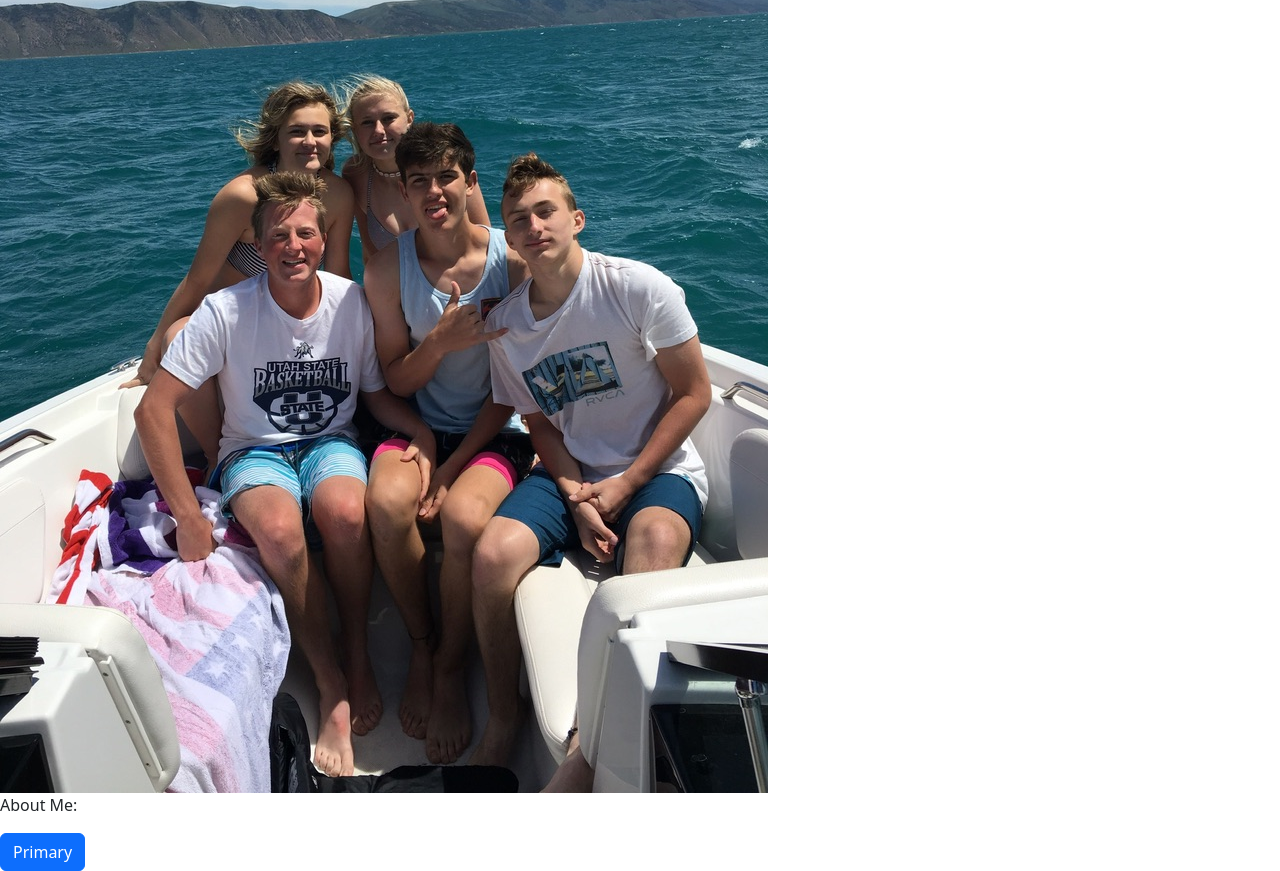
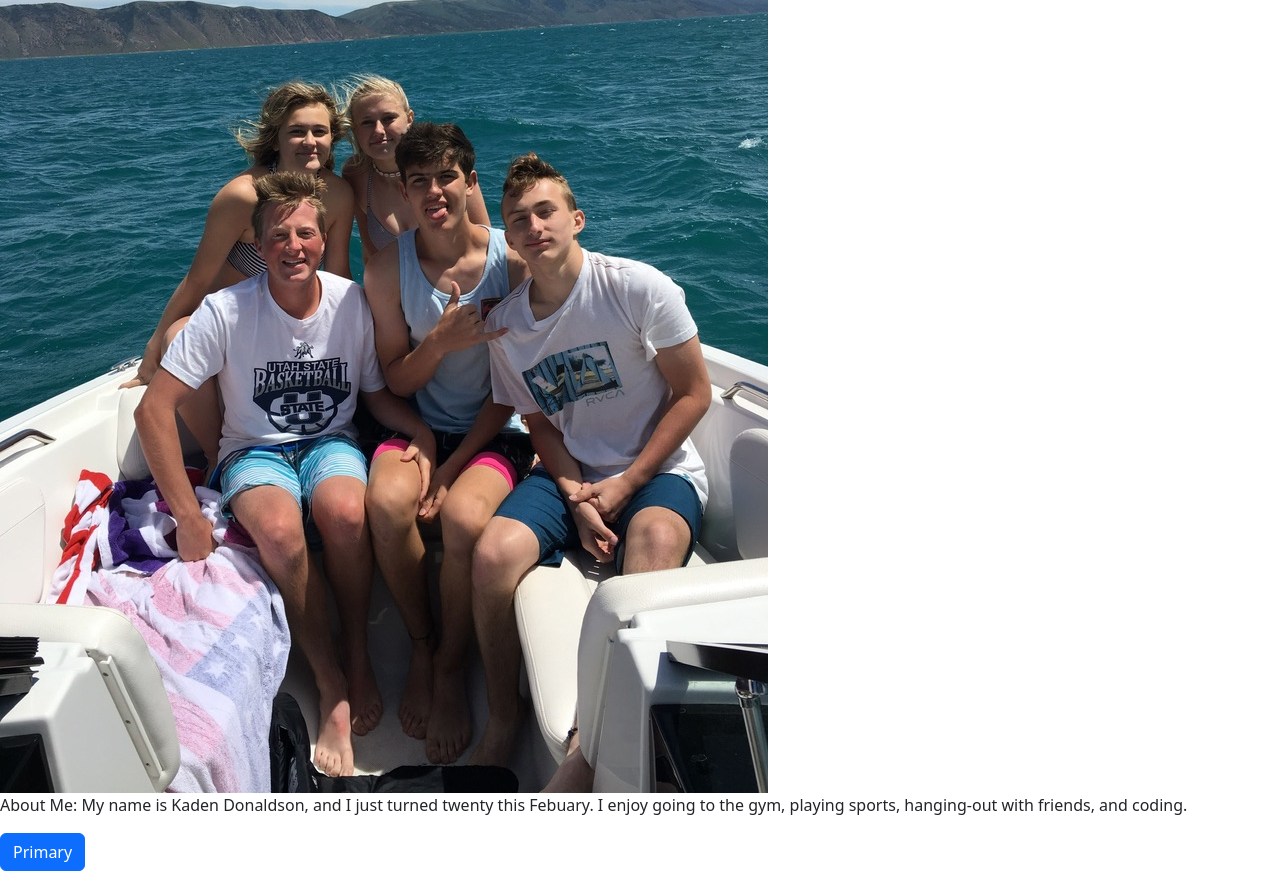
Before and after one commit to CS-1030-Hadzik/myfirstwebsite-Kaden-13, a plain HTML site: page index.html in a window 1280 px wide. Shown: the part 287-1158 px from the top of the page. Drawn offline with nearby package versions, Linux system fonts and the light colour scheme.

Commit message:
added substance to paragraph

```diff
--- a/index.html
+++ b/index.html
@@ -10,7 +10,7 @@
         <script src="https://cdn.jsdelivr.net/npm/bootstrap@5.3.0-alpha1/dist/js/bootstrap.bundle.min.js" integrity="sha384-w76AqPfDkMBDXo30jS1Sgez6pr3x5MlQ1ZAGC+nuZB+EYdgRZgiwxhTBTkF7CXvN" crossorigin="anonymous"></script>
         <h1>Kaden Donaldson Growing Up</h1>
         <img src="images/Bear Lake.jpeg" alt="Picture of Kaden and friends on a boat.">
-        <p>About Me: </p>
+        <p>About Me: My name is Kaden Donaldson, and I just turned twenty this Febuary. I enjoy going to the gym, playing sports, hanging-out with friends, and coding.</p>
         <button type="button" class="btn btn-primary">Primary</button>
     </body>
 
```
